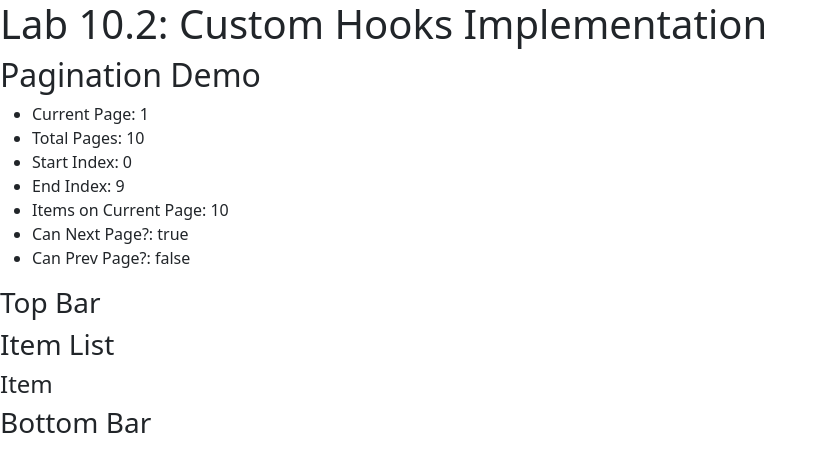
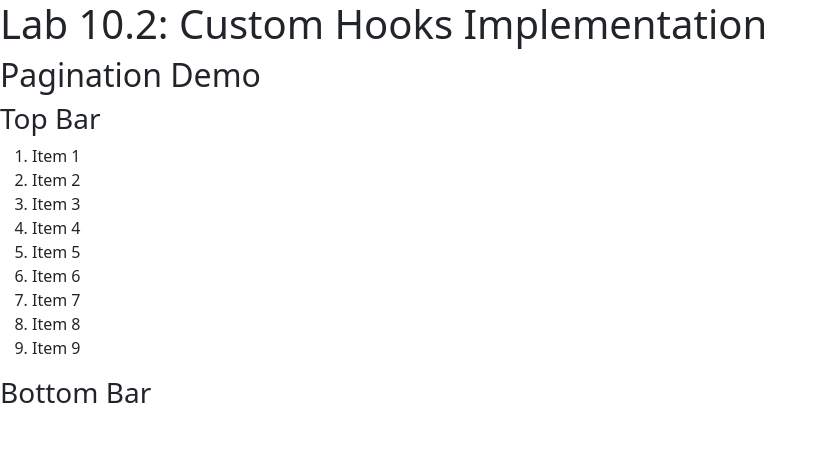
Before and after one commit to hirekarl/lab_10.2_custom_hooks_implementation, a React (Vite) app in the folder custom-hooks/: page / in a window 1280 px wide. Shown: the top 472 px of the page, without its empty margins (0-827 px from the left). Built offline with nearby package versions, Linux system fonts and the light colour scheme.

Commit message:
Got Item and ItemList working.

```diff
--- a/custom-hooks/src/components/Item/Item.tsx
+++ b/custom-hooks/src/components/Item/Item.tsx
@@ -1,5 +1,5 @@
-export default function Item() {
-  return (
-    <h4>Item</h4>
-  )
+import type { ItemProps } from "../../types"
+
+export default function Item({ item }: ItemProps) {
+  return <li>{item}</li>
 }
--- a/custom-hooks/src/components/Item/ItemList.tsx
+++ b/custom-hooks/src/components/Item/ItemList.tsx
@@ -1,10 +1,21 @@
+import type { ItemListProps } from "../../types"
+import usePagination from "../../hooks/usePagination"
 import Item from "./Item"
 
-export default function ItemList() {
-  return (
-    <>
-      <h3>Item List</h3>
-      <Item />
-    </>
-  )
+export default function ItemList({
+  totalItems,
+  itemsPerPage,
+  initialPage,
+  items,
+}: ItemListProps) {
+  const state = usePagination(totalItems, itemsPerPage, initialPage)[0]
+  const { startIndex, endIndex } = state
+
+  const listItems = items
+    .filter(
+      (item) =>
+        items.indexOf(item) >= startIndex && items.indexOf(item) < endIndex
+    )
+    .map((item) => <Item key={items.indexOf(item)} item={item} />)
+  return <ol>{listItems}</ol>
 }
--- a/custom-hooks/src/components/PaginationDemo/PaginationDemo.tsx
+++ b/custom-hooks/src/components/PaginationDemo/PaginationDemo.tsx
@@ -1,38 +1,55 @@
+import { useState } from "react"
 import TopBar from "../TopBar/TopBar"
 import ItemList from "../Item/ItemList"
 import BottomBar from "../BottomBar/BottomBar"
-import usePagination from "../../hooks/usePagination"
 
 export default function PaginationDemo() {
-  const [pagination, setPagination] = usePagination(100)
-  const {
-    currentPage,
-    totalPages,
-    startIndex,
-    endIndex,
-    itemsOnCurrentPage,
-    setPage,
-    nextPage,
-    prevPage,
-    canNextPage,
-    canPrevPage,
-  } = pagination
+  const items: string[] = []
+  for (let i = 1; i <= 123; i++) {
+    items.push(`Item ${i}`)
+  }
+
+  const totalItems = items.length
+  const [itemsPerPage, setItemsPerPage] = useState<number>(10)
+  const initialPage = 1
+
+  // const [pagination, setPagination] = usePagination(
+  //   totalItems,
+  //   itemsPerPage,
+  //   initialPage
+  // )
+  // const {
+  //   currentPage,
+  //   totalPages,
+  //   startIndex,
+  //   endIndex,
+  //   itemsOnCurrentPage,
+  //   setPage,
+  //   nextPage,
+  //   prevPage,
+  //   canNextPage,
+  //   canPrevPage,
+  // } = pagination
 
   return (
     <>
       <h2>Pagination Demo</h2>
-      <ul>
-        <li>Current Page: {currentPage}</li>
-        <li>Total Pages: {totalPages}</li>
-        <li>Start Index: {startIndex}</li>
-        <li>End Index: {endIndex}</li>
-        <li>Items on Current Page: {itemsOnCurrentPage}</li>
-        <li>Can Next Page?: {String(canNextPage)}</li>
-        <li>Can Prev Page?: {String(canPrevPage)}</li>
-      </ul>
-      <TopBar />
-      <ItemList />
-      <BottomBar />
+      <TopBar
+        totalItems={totalItems}
+        itemsPerPage={itemsPerPage}
+        initialPage={initialPage}
+      />
+      <ItemList
+        totalItems={totalItems}
+        itemsPerPage={itemsPerPage}
+        initialPage={initialPage}
+        items={items}
+      />
+      <BottomBar
+        totalItems={totalItems}
+        itemsPerPage={itemsPerPage}
+        initialPage={initialPage}
+      />
     </>
   )
 }
```
Also changed, not shown: custom-hooks/src/types/index.ts (+13 -2 lines).
